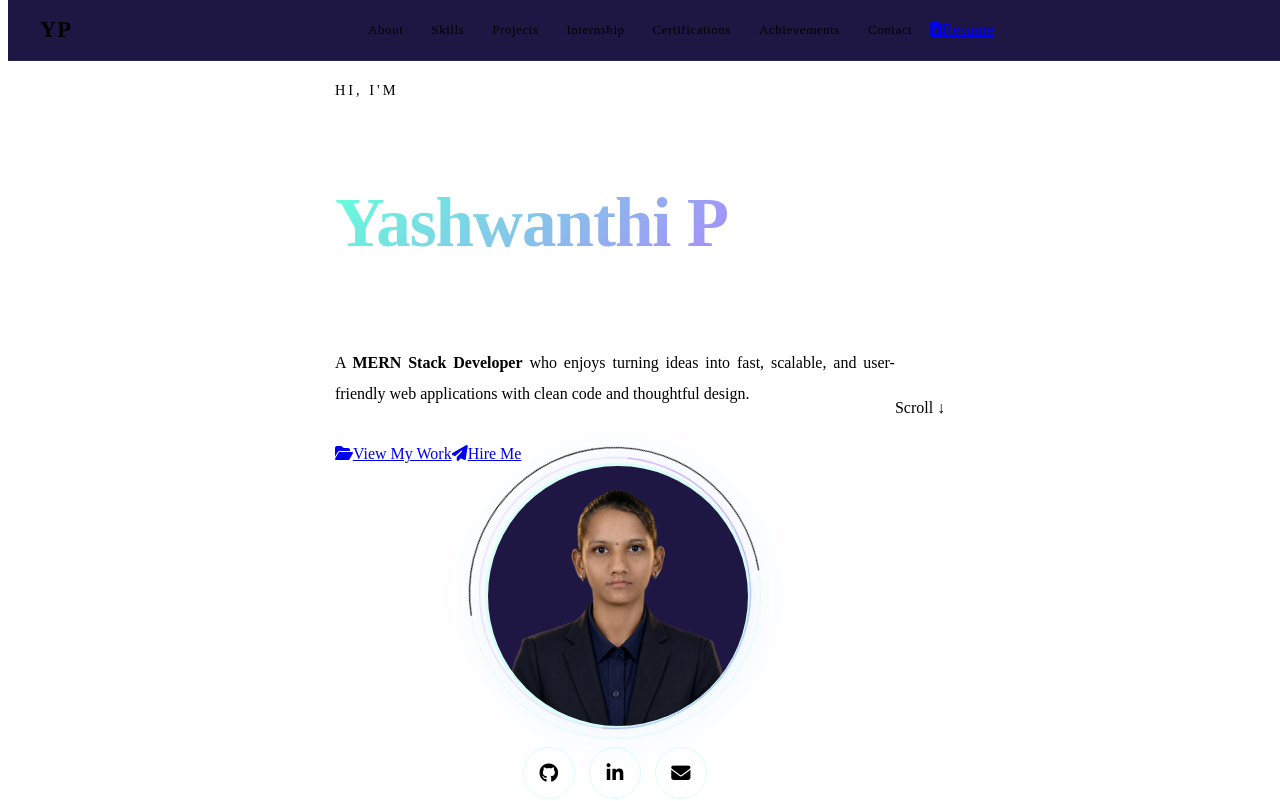
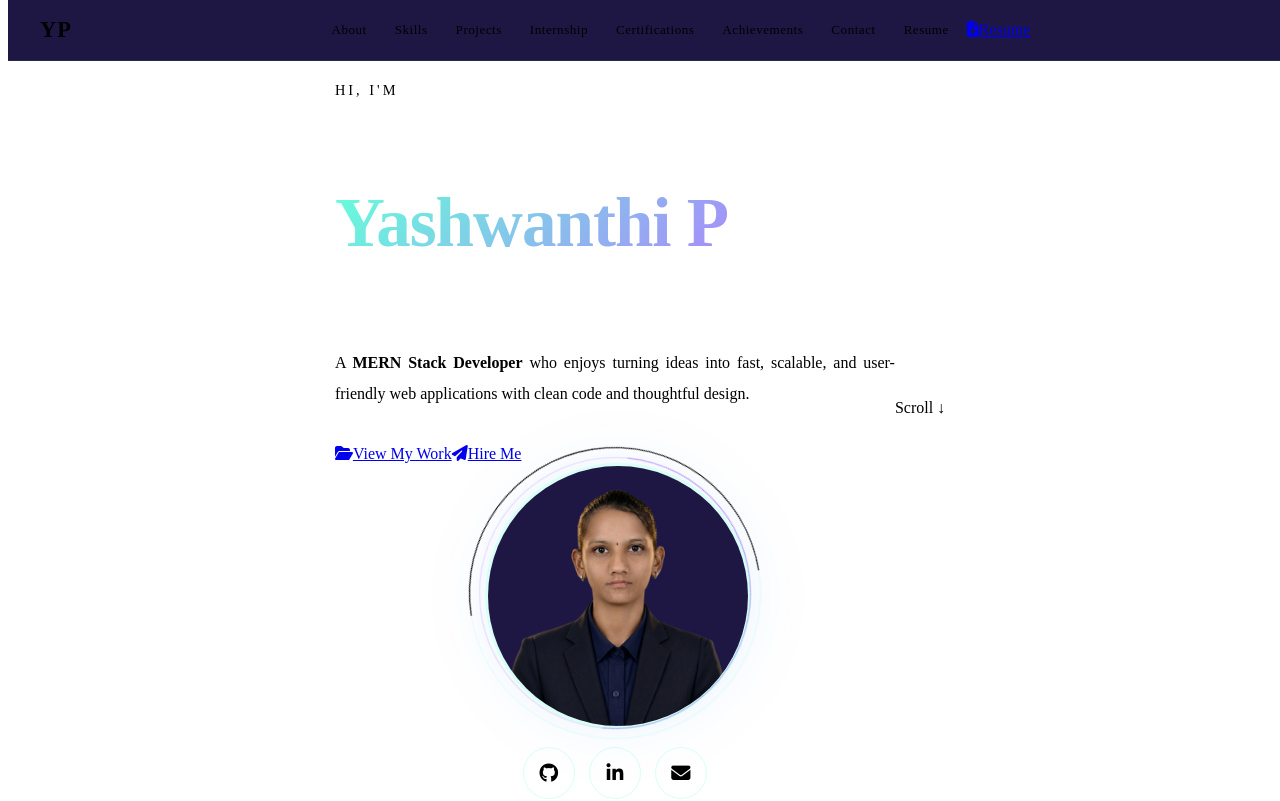
Before and after one commit to yashwanthi1128/Yashwanthi-Portfolio, a React (Vite) app: page / in a window 1280 px wide. Shown: the top 801 px of the page. Built offline with nearby package versions, Linux system fonts and the light colour scheme; the HTML template or start-up script is replaced by a standard one.

Commit message:
added resume item

```diff
--- a/src/components/Navbar.jsx
+++ b/src/components/Navbar.jsx
@@ -1,6 +1,6 @@
 import { useState, useEffect } from 'react'
 
-const NAV_ITEMS = ['about','skills','projects','internship','certifications','achievements','contact']
+const NAV_ITEMS = ['about','skills','projects','internship','certifications','achievements','contact','resume']
 
 export default function Navbar() {
   const [menuOpen, setMenuOpen] = useState(false)
```
